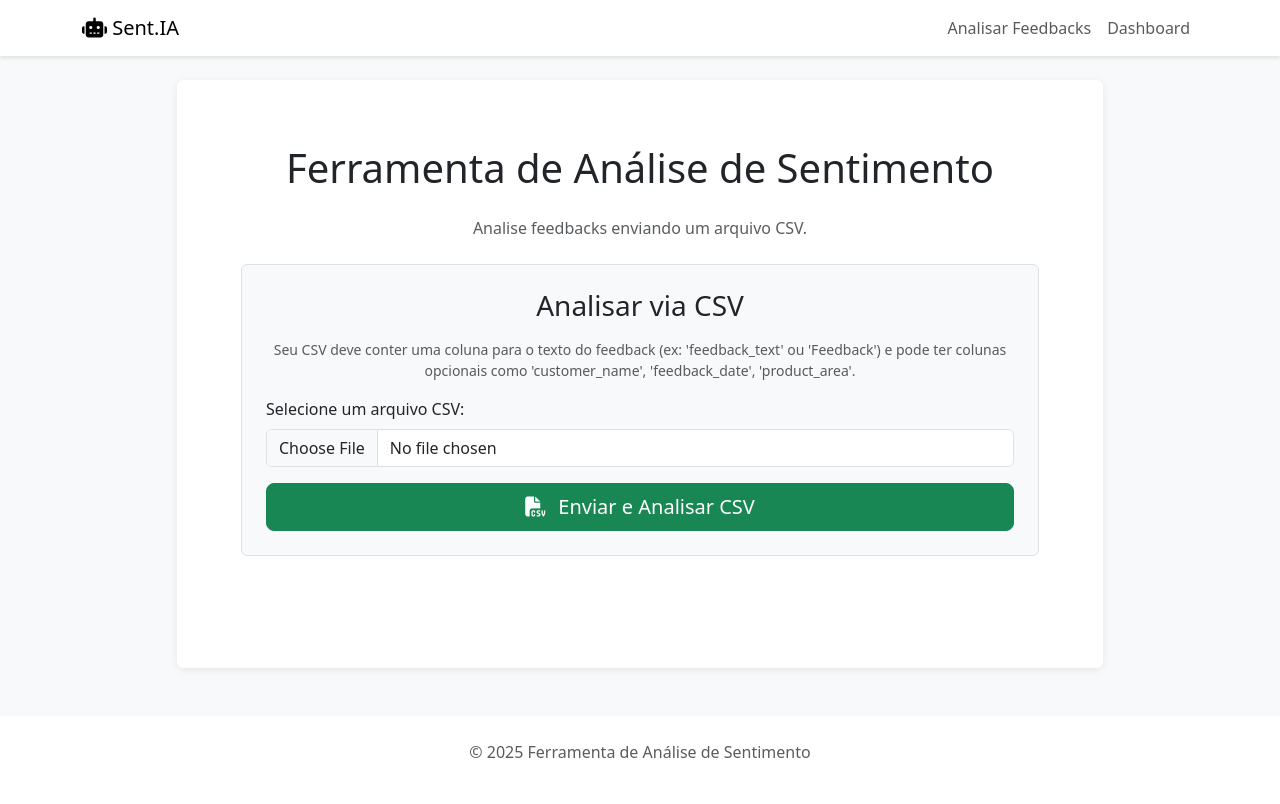
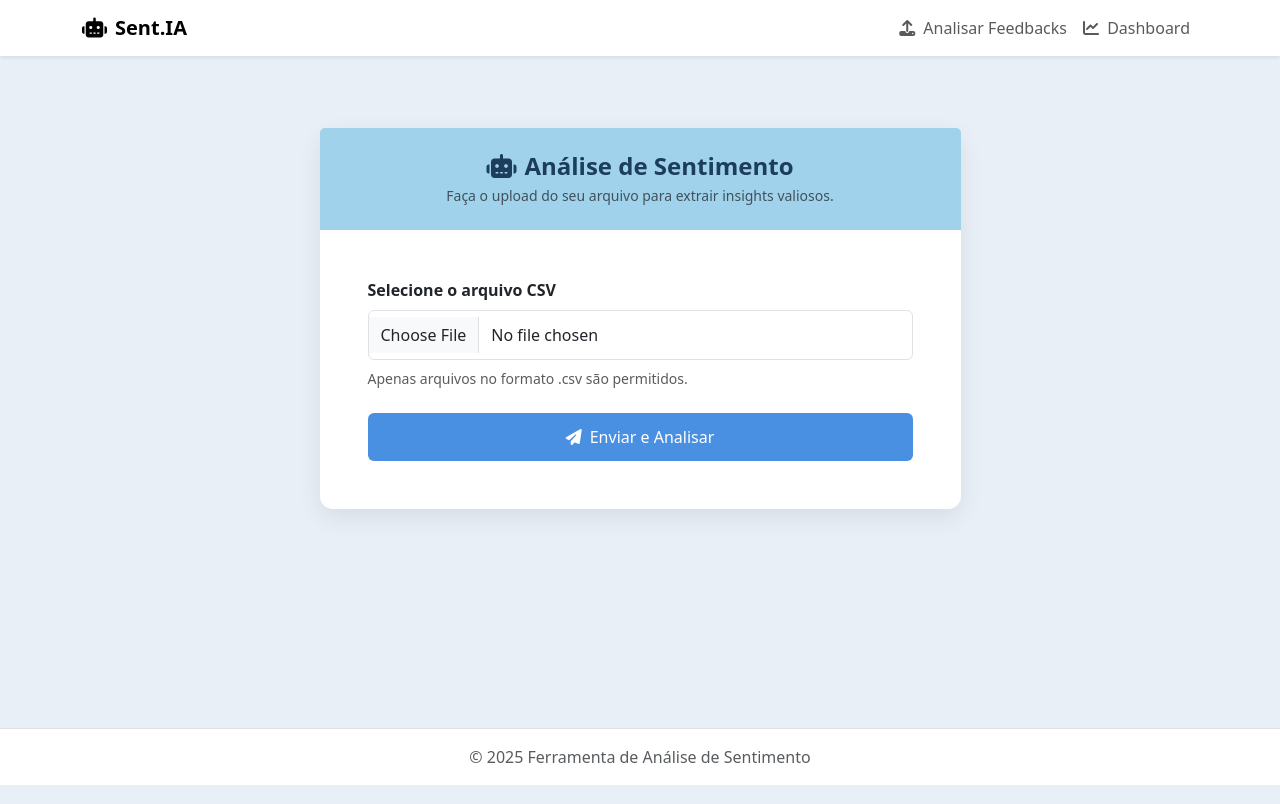
Before and after one commit to AntonioRogerr/sent.IA, a Django app: page / in a window 1280 px wide. Run offline with Django 5.2, Linux system fonts and the light colour scheme.

Commit message:
new: mudança no banco de dados e no front

```diff
--- a/sentia/templates/sentia/base.html
+++ b/sentia/templates/sentia/base.html
@@ -3,60 +3,57 @@
 <head>
     <meta charset="UTF-8">
     <meta name="viewport" content="width=device-width, initial-scale=1.0">
-    <title>{% block title %}Análise de Sentimento{% endblock %}</title>
+    <title>{% block title %}Sent.IA - Análise de Sentimento{% endblock %}</title>
 
-    <link href="https://cdn.jsdelivr.net/npm/bootstrap@5.3.3/dist/css/bootstrap.min.css" rel="stylesheet">
+    <link href="https://cdn.jsdelivr.net/npm/bootstrap@5.3.0/dist/css/bootstrap.min.css" rel="stylesheet">
 
-    <link rel="stylesheet" href="https://cdnjs.cloudflare.com/ajax/libs/font-awesome/6.5.2/css/all.min.css">
+    <link rel="stylesheet" href="https://cdnjs.cloudflare.com/ajax/libs/font-awesome/6.5.0/css/all.min.css">
 
-    <script src="https://cdn.jsdelivr.net/npm/chart.js"></script>
+    {% block extra_css %}{% endblock %}
+</head>
+<body style="background-color: #e8eff6;">
+    <nav class="navbar navbar-expand-lg navbar-light bg-white fixed-top shadow-sm">
+        <div class="container">
+            <a class="navbar-brand fw-bold" href="{% url 'index' %}">
+                <i class="fa-solid fa-robot me-2"></i>Sent.IA
+            </a>
 
-    <style>
-        body {
-            background-color: #f8f9fa;
-        }
-        .navbar {
-            box-shadow: 0 2px 4px rgba(0,0,0,.1);
-        }
-        .card {
-            box-shadow: 0 2px 8px rgba(0,0,0,.08);
-            border: none;
-        }
-    </style>
-</head>
-<body>
-
-    <nav class="navbar navbar-expand-lg navbar-light bg-white mb-4">
-        <div class="container">
-            <a class="navbar-brand" href="{% url 'index' %}">
-                <i class="fa-solid fa-robot"></i>
-                Sent.IA
-            </a>
-            <button class="navbar-toggler" type="button" data-bs-toggle="collapse" data-bs-target="#navbarNav" aria-controls="navbarNav" aria-expanded="false" aria-label="Toggle navigation">
+            <button class="navbar-toggler" type="button" data-bs-toggle="collapse" data-bs-target="#navbarNav">
                 <span class="navbar-toggler-icon"></span>
             </button>
+
             <div class="collapse navbar-collapse" id="navbarNav">
                 <ul class="navbar-nav ms-auto">
                     <li class="nav-item">
-                        <a class="nav-link" href="{% url 'index' %}">Analisar Feedbacks</a>
+                        <a class="nav-link" href="{% url 'index' %}">
+                            <i class="fa-solid fa-upload me-1"></i> Analisar Feedbacks
+                        </a>
                     </li>
                     <li class="nav-item">
-                        <a class="nav-link" href="{% url 'dashboard' %}">Dashboard</a>
+                        <a class="nav-link" href="{% url 'dashboard' %}">
+                            <i class="fa-solid fa-chart-line me-1"></i> Dashboard
+                        </a>
                     </li>
                 </ul>
             </div>
         </div>
     </nav>
 
-    <main class="container">
+    <main class="container" style="padding-top: 80px; min-height: calc(100vh - 120px);">
         {% block content %}
         {% endblock %}
     </main>
 
-    <footer class="text-center text-muted py-4 mt-5 bg-white">
-        <p>&copy; 2025 Ferramenta de Análise de Sentimento</p>
+    <footer class="bg-white py-3 mt-5 border-top">
+        <div class="container text-center">
+            <p class="text-muted mb-0">&copy; 2025 Ferramenta de Análise de Sentimento</p>
+        </div>
     </footer>
 
-    <script src="https://cdn.jsdelivr.net/npm/bootstrap@5.3.3/dist/js/bootstrap.bundle.min.js"></script>
+    <script src="https://cdn.jsdelivr.net/npm/bootstrap@5.3.0/dist/js/bootstrap.bundle.min.js"></script>
+
+    <script src="https://cdn.jsdelivr.net/npm/chart.js"></script>
+
+    {% block extra_js %}{% endblock %}
 </body>
 </html>
--- a/sentia/templates/sentia/pages/index.html
+++ b/sentia/templates/sentia/pages/index.html
@@ -2,85 +2,129 @@
 
 {% block title %}Analisar Feedbacks | Sent.IA{% endblock %}
 
+{% block extra_css %}
+<style>
+    /* Estilos para o card com tons pastel */
+    .card-custom {
+        border: none; /* Remove a borda padrão */
+        border-radius: 0.8rem; /* Cantos mais arredondados */
+        box-shadow: 0 8px 25px rgba(0, 0, 0, 0.08) !important; /* Sombra mais suave */
+        transition: all 0.3s ease;
+    }
+
+    /* Cabeçalho do card em azul pastel */
+    .card-header-pastel {
+        background-color: #a0d2eb; /* Azul pastel */
+        color: #1c3e5c; /* Cor de texto escura para melhor contraste */
+        border-top-left-radius: 0.8rem;
+        border-top-right-radius: 0.8rem;
+        border-bottom: 0;
+        padding: 1.5rem;
+    }
+
+    .card-title-custom {
+        font-weight: 600; /* Título um pouco mais forte */
+    }
+
+    /* Botão principal com tom azulado complementar */
+    .btn-custom-blue {
+        background-color: #4a90e2; /* Azul mais forte, mas ainda suave */
+        color: white;
+        border: none;
+        padding: 0.75rem 1rem;
+        font-weight: 500;
+        transition: background-color 0.3s ease;
+    }
+
+    .btn-custom-blue:hover {
+        background-color: #357abd; /* Tom mais escuro para o hover */
+        color: white;
+    }
+
+    /* Estilo para o campo de upload de arquivo */
+    .form-control-custom {
+        padding: 0.75rem;
+    }
+
+    /* Modal com o spinner na mesma cor do botão */
+    .spinner-custom {
+        color: #4a90e2;
+    }
+</style>
+{% endblock %}
+
 {% block content %}
-<div class="row justify-content-center">
-    <div class="col-lg-10">
-        <div class="card p-4 p-md-5">
-            <div class="card-body">
-                <h1 class="card-title text-center mb-4">Ferramenta de Análise de Sentimento</h1>
-                <p class="text-center text-muted mb-4">Analise feedbacks enviando um arquivo CSV.</p>
+<div class="row justify-content-center py-5">
+    <div class="col-md-10 col-lg-8 col-xl-7">
+        <div class="card card-custom">
+            <div class="card-header card-header-pastel text-center">
+                <h4 class="card-title-custom mb-1">
+                    <i class="fa-solid fa-robot me-2"></i>Análise de Sentimento
+                </h4>
+                <p class="mb-0 text-muted small">Faça o upload do seu arquivo para extrair insights valiosos.</p>
+            </div>
+            <div class="card-body p-4 p-md-5">
+
+                {% if error_message %}
+                <div class="alert alert-danger alert-dismissible fade show" role="alert">
+                    <i class="fa-solid fa-circle-exclamation me-2"></i>{{ error_message }}
+                    <button type="button" class="btn-close" data-bs-dismiss="alert" aria-label="Close"></button>
+                </div>
+                {% endif %}
 
                 {% if message %}
-                    <div class="alert alert-success text-center" role="alert">
-                        {{ message }}
-                    </div>
-                {% endif %}
-                {% if error_message %}
-                    <div class="alert alert-danger text-center" role="alert">
-                        {{ error_message }}
-                    </div>
+                <div class="alert alert-success alert-dismissible fade show" role="alert">
+                    <i class="fa-solid fa-circle-check me-2"></i>{{ message }}
+                    <button type="button" class="btn-close" data-bs-dismiss="alert" aria-label="Close"></button>
+                </div>
                 {% endif %}
 
-                <form method="POST" action="{% url 'index' %}" enctype="multipart/form-data" class="mb-5 p-4 border rounded bg-light">
+                <form method="POST" action="{% url 'index' %}" enctype="multipart/form-data" id="uploadForm">
                     {% csrf_token %}
-                    <h3 class="mb-3 text-center">Analisar via CSV</h3>
-                    <p class="text-muted text-center small">Seu CSV deve conter uma coluna para o texto do feedback (ex: 'feedback_text' ou 'Feedback') e pode ter colunas opcionais como 'customer_name', 'feedback_date', 'product_area'.</p>
-                    <div class="mb-3">
-                        <label for="csvFile" class="form-label">Selecione um arquivo CSV:</label>
-                        <input class="form-control" type="file" id="csvFile" name="csv_file" accept=".csv" required>
+
+                    <div class="mb-4">
+                        <label for="csvFile" class="form-label fw-bold">Selecione o arquivo CSV</label>
+                        <input class="form-control form-control-custom" type="file" id="csvFile" name="csv_file" accept=".csv" required>
+                        <div class="form-text mt-2">Apenas arquivos no formato .csv são permitidos.</div>
                     </div>
-                    <div class="d-grid">
-                        <button type="submit" class="btn btn-success btn-lg">
-                            <i class="fa-solid fa-file-csv me-2"></i> Enviar e Analisar CSV
-                        </button>
-                    </div>
+
+                    <button type="submit" class="btn btn-custom-blue w-100">
+                        <i class="fa-solid fa-paper-plane me-2"></i>Enviar e Analisar
+                    </button>
                 </form>
-
             </div>
         </div>
+    </div>
+</div>
 
-        {% if results %}
-        <div class="card mt-5">
-            <div class="card-header bg-white">
-                <h2 class="h4 mb-0">Resultados da Análise (Sessão #{{ session_id }})</h2>
+<div class="modal fade" id="processingModal" data-bs-backdrop="static" data-bs-keyboard="false" tabindex="-1" aria-labelledby="processingModalLabel" aria-hidden="true">
+    <div class="modal-dialog modal-dialog-centered">
+        <div class="modal-content border-0" style="border-radius: 0.8rem;">
+            <div class="modal-body text-center p-4">
+                <div class="spinner-border spinner-custom mb-3" role="status" style="width: 3rem; height: 3rem;">
+                    <span class="visually-hidden">Carregando...</span>
+                </div>
+                <h5 class="modal-title mb-2" id="processingModalLabel">Analisando seus dados...</h5>
+                <p class="text-muted small">Isso pode levar alguns instantes. Por favor, aguarde.</p>
             </div>
-            <ul class="list-group list-group-flush">
-                {% for result in results %}
-                <li class="list-group-item p-3">
-                    <div class="d-flex w-100 justify-content-between align-items-center">
-                        <div>
-                            <p class="mb-1"><em>"{{ result.text }}"</em></p>
-                            <small class="text-muted">
-                                {% if result.customer_name %}Cliente: {{ result.customer_name }} | {% endif %}
-                                {% if result.feedback_date %}Data: {{ result.feedback_date|date:"d/m/Y H:i" }} | {% endif %}
-                                {% if result.product_area %}Área: {{ result.product_area }}{% endif %}
-                            </small>
-                        </div>
-
-                        {% if result.sentiment == 'Positivo' %}
-                            <span class="badge bg-success-subtle text-success-emphasis rounded-pill fs-6">
-                                <i class="fa-solid fa-thumbs-up me-1"></i> Positivo
-                            </span>
-                        {% elif result.sentiment == 'Negativo' %}
-                            <span class="badge bg-danger-subtle text-danger-emphasis rounded-pill fs-6">
-                                <i class="fa-solid fa-thumbs-down me-1"></i> Negativo
-                            </span>
-                        {% elif result.sentiment == 'Neutro' %}
-                            <span class="badge bg-secondary-subtle text-secondary-emphasis rounded-pill fs-6">
-                                <i class="fa-solid fa-meh me-1"></i> Neutro
-                            </span>
-                        {% else %}
-                             <span class="badge bg-warning-subtle text-warning-emphasis rounded-pill fs-6">
-                                <i class="fa-solid fa-question-circle me-1"></i> Desconhecido
-                            </span>
-                        {% endif %}
-                    </div>
-                </li>
-                {% endfor %}
-            </ul>
         </div>
-        {% endif %}
-
     </div>
 </div>
 {% endblock %}
+
+{% block extra_js %}
+<script>
+document.addEventListener('DOMContentLoaded', function () {
+    const uploadForm = document.getElementById('uploadForm');
+    const processingModal = new bootstrap.Modal(document.getElementById('processingModal'));
+
+    uploadForm.addEventListener('submit', function (event) {
+        const fileInput = document.getElementById('csvFile');
+        // Verifica se um arquivo foi selecionado antes de mostrar o modal
+        if (fileInput.files.length > 0) {
+            processingModal.show();
+        }
+    });
+});
+</script>
+{% endblock %}
--- a/sentia/urls.py
+++ b/sentia/urls.py
@@ -4,6 +4,5 @@ from . import views
 urlpatterns = [
     path('', views.index_view, name='index'),
     path('dashboard/', views.dashboard_view, name='dashboard'),
-    # --- NOVA LINHA ADICIONADA AQUI ---
     path('delete_session/<int:session_id>/', views.delete_session_view, name='delete_session'),
 ]
--- a/sentia/views.py
+++ b/sentia/views.py
@@ -1,3 +1,5 @@
+# sentia/views.py
+
 import csv
 import io
 from datetime import datetime
@@ -10,6 +12,8 @@ def index_view(request):
     if request.method == 'POST':
         if 'csv_file' in request.FILES:
             csv_file = request.FILES['csv_file']
+
+            # --- Bloco de validação ---
             if not csv_file:
                 return render(request, 'sentia/pages/index.html', {
                     'error_message': 'Por favor, selecione um arquivo para enviar.'
@@ -19,57 +23,68 @@ def index_view(request):
                     'error_message': 'Por favor, envie um arquivo CSV válido.'
                 })
 
-            new_session = AnalysisSession.objects.create(csv_filename=csv_file.name)
+            # --- ALTERAÇÃO AQUI: Bloco de Processamento com o novo número de sessão ---
+            # 1. Busca o próximo número de sessão disponível
+            next_number = AnalysisSession.objects.get_next_session_number()
+
+            # 2. Cria a nova sessão com o número calculado
+            new_session = AnalysisSession.objects.create(
+                csv_filename=csv_file.name,
+                session_number=next_number
+            )
+
+            # Decodifica o arquivo e prepara para leitura
             decoded_file = csv_file.read().decode('utf-8-sig')
             io_string = io.StringIO(decoded_file)
             reader = csv.DictReader(io_string)
 
             feedbacks_to_create = []
-            results_to_display = []
+
+            # Itera sobre as linhas do CSV
             for row in reader:
                 feedback_text = row.get('feedback_text', row.get('Feedback', '')).strip()
                 if not feedback_text:
                     continue
+
+                # Extrai outros dados (se existirem)
                 customer_name = row.get('customer_name', row.get('Cliente', '')).strip()
                 feedback_date_str = row.get('feedback_date', row.get('Data', '')).strip()
                 product_area = row.get('product_area', row.get('Area Produto', '')).strip()
+
+                # Tenta converter a data em múltiplos formatos
                 parsed_date = None
                 if feedback_date_str:
-                    try:
-                        parsed_date = datetime.strptime(feedback_date_str, '%Y-%m-%d %H:%M:%S')
-                    except ValueError:
+                    for fmt in ('%Y-%m-%d %H:%M:%S', '%d/%m/%Y %H:%M', '%Y-%m-%d', '%d/%m/%Y'):
                         try:
-                            parsed_date = datetime.strptime(feedback_date_str, '%d/%m/%Y %H:%M')
+                            parsed_date = datetime.strptime(feedback_date_str, fmt)
+                            break
                         except ValueError:
-                             try:
-                                parsed_date = datetime.strptime(feedback_date_str, '%Y-%m-%d')
-                             except ValueError:
-                                try:
-                                    parsed_date = datetime.strptime(feedback_date_str, '%d/%m/%Y')
-                                except ValueError:
-                                    pass
+                            pass
 
+                # Analisa o sentimento e prepara para salvar
                 sentiment_result = analyze_sentiment_with_ollama(feedback_text)
                 feedbacks_to_create.append(
                     Feedback(
-                        session=new_session, text=feedback_text, sentiment=sentiment_result,
+                        session=new_session,
+                        text=feedback_text,
+                        sentiment=sentiment_result,
                         customer_name=customer_name if customer_name else None,
-                        feedback_date=parsed_date, product_area=product_area if product_area else None,
+                        feedback_date=parsed_date,
+                        product_area=product_area if product_area else None
                     )
                 )
-                results_to_display.append({
-                    'text': feedback_text, 'sentiment': Feedback.SentimentChoices(sentiment_result).label,
-                    'customer_name': customer_name, 'feedback_date': parsed_date, 'product_area': product_area,
-                })
 
+            # Salva todos os feedbacks no banco de uma vez
             if feedbacks_to_create:
                 Feedback.objects.bulk_create(feedbacks_to_create)
-            return render(request, 'sentia/pages/index.html', {
-                'results': results_to_display, 'session_id': new_session.id,
-                'message': f"CSV '{csv_file.name}' analisado com sucesso e salvo na sessão #{new_session.id}."
-            })
+
+            # --- ALTERAÇÃO AQUI: Usa o session_number na mensagem ---
+            # Adiciona a mensagem de sucesso e redireciona para o dashboard
+            messages.success(request, f"CSV '{csv_file.name}' analisado com sucesso e salvo na sessão #{new_session.session_number}.")
+            return redirect('dashboard')
+
+    # Se a requisição não for POST, apenas renderiza a página de upload
     return render(request, 'sentia/pages/index.html')
-
 
 def dashboard_view(request):
     all_feedbacks = Feedback.objects.all()
@@ -121,8 +136,16 @@ def delete_session_view(request, session_id):
     if request.method == 'POST':
         try:
             session_to_delete = AnalysisSession.objects.get(id=session_id)
+
+            # Guarda o número da sessão ANTES de apagar o objeto
+            session_number_to_display = session_to_delete.session_number
+
+            # Apaga a sessão do banco de dados
             session_to_delete.delete()
-            messages.success(request, f'Sessão #{session_id} foi excluída com sucesso.')
+
+            # Usa o número guardado para a mensagem de sucesso
+            messages.success(request, f'Sessão #{session_number_to_display} foi excluída com sucesso.')
+
         except AnalysisSession.DoesNotExist:
             messages.error(request, f'Sessão #{session_id} não encontrada.')
 
```
Also changed, not shown: sentia/models.py (+31 -5 lines), sentia/templates/sentia/pages/dashboard.html (+113 -98 lines), sentia/migrations/0002_analysissession_session_number.py (added), sentia/migrations/0003_alter_analysissession_session_number.py (added).
